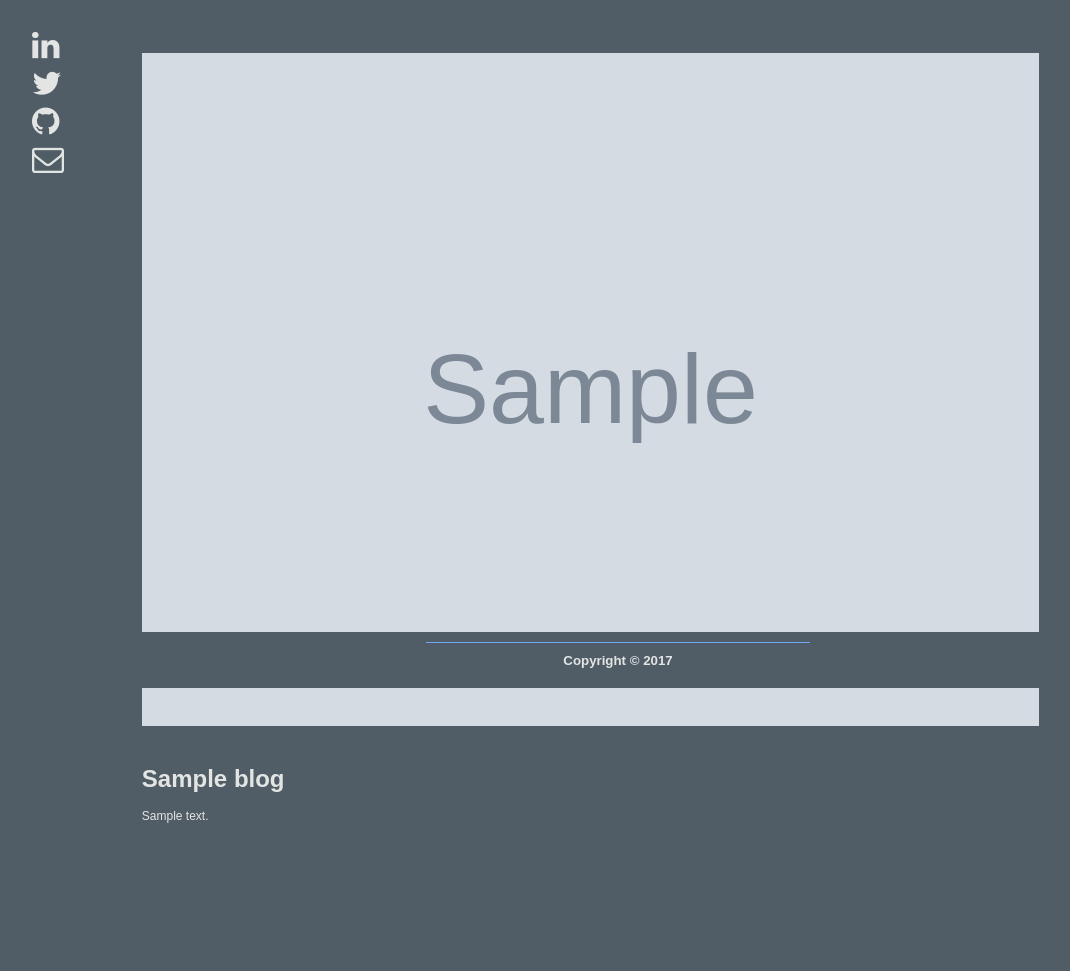
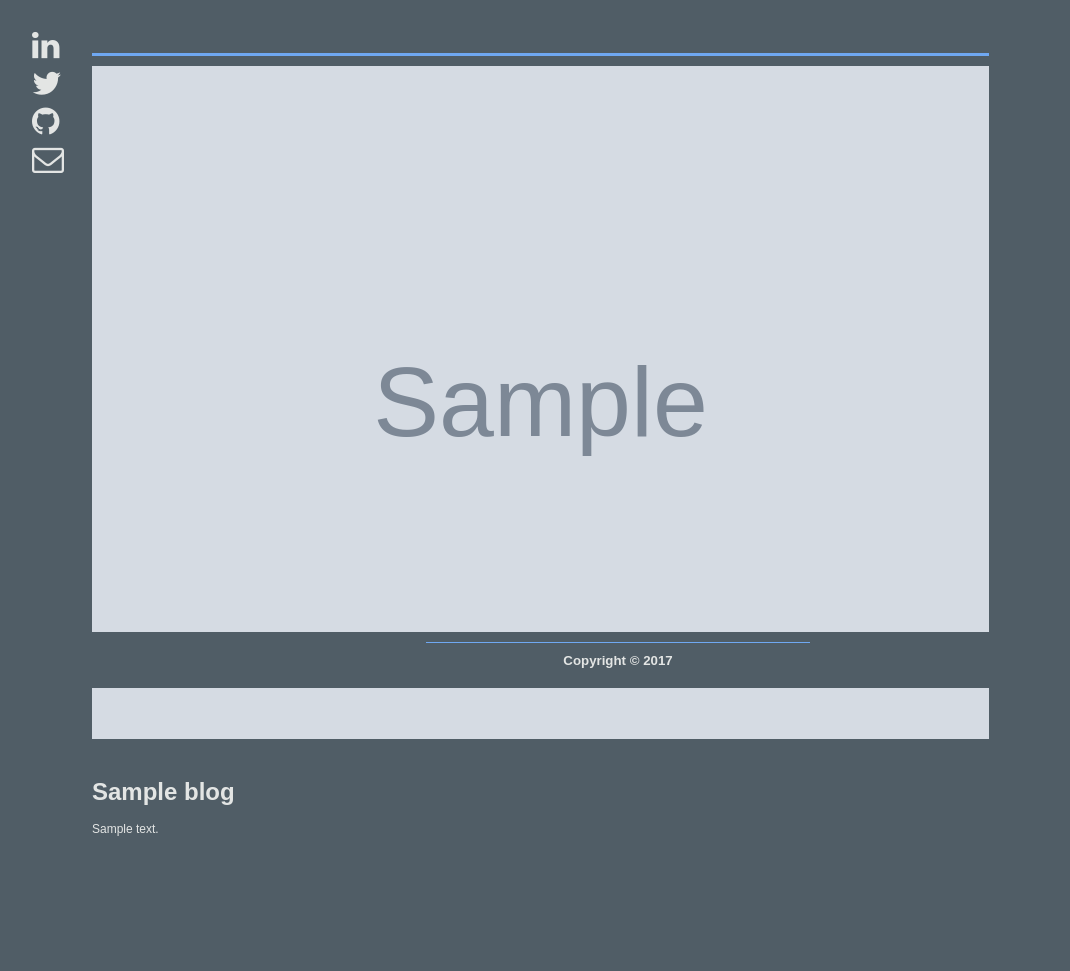
Before and after one commit to jmcclena94/django-portfolio, a Django app: template portfolio/portfolio/templates/blog-detail.html in a window 1280 px wide. Shown: the part 112-1083 px from the top of the page, without its empty margins (32-1102 px from the left). Before the commit the page ends 935 px from the top, so only its background shows below. Run offline with Django 3.2, Linux system fonts and the light colour scheme; the template is opened without the code that fills it: most values are stand-ins (such as "Sample title", 1, 10 or a date in 2020); grey boxes marked "Sample" are stand-in pictures; data that the repository does not hold is empty; some web fonts are replaced.

Commit message:
updated styling

```diff
--- a/portfolio/static/modules.css
+++ b/portfolio/static/modules.css
@@ -37,12 +37,16 @@
     flex-direction: column;
     width: 80%; }
     .blog .fullblogs .newblog {
-      flex-direction: column; }
+      flex-direction: column;
+      border-top: 3px solid #6FA8F2; }
       .blog .fullblogs .newblog .blogcover {
         width: 100%; }
         .blog .fullblogs .newblog .blogcover img {
           width: 100%; }
       .blog .fullblogs .newblog .blogcontent {
+        flex-direction: column;
+        align-items: center;
+        justify-content: center;
         width: 100%; }
         .blog .fullblogs .newblog .blogcontent img {
           width: 100%; }
@@ -51,6 +55,12 @@
           margin-bottom: 2%; }
         .blog .fullblogs .newblog .blogcontent ul {
           list-style: none; }
+          .blog .fullblogs .newblog .blogcontent ul li a {
+            text-decoration: none;
+            color: #FA5059; }
+        .blog .fullblogs .newblog .blogcontent p a {
+          text-decoration: none;
+          color: #FA5059; }
         .blog .fullblogs .newblog .blogcontent .videowrapper {
           position: relative;
           padding-bottom: 56.45%;
@@ -79,8 +89,6 @@
 
 .blogdetail .fullblogs {
   width: 100%; }
-  .blogdetail .fullblogs .newblog {
-    margin: auto; }
 
 .about {
   display: -webkit-flex;
```
